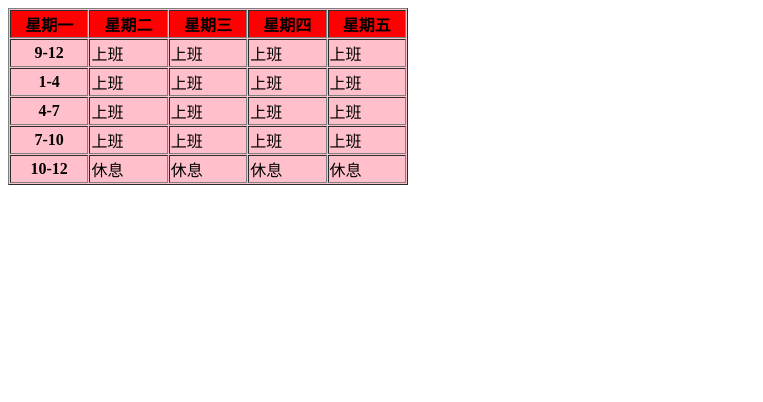
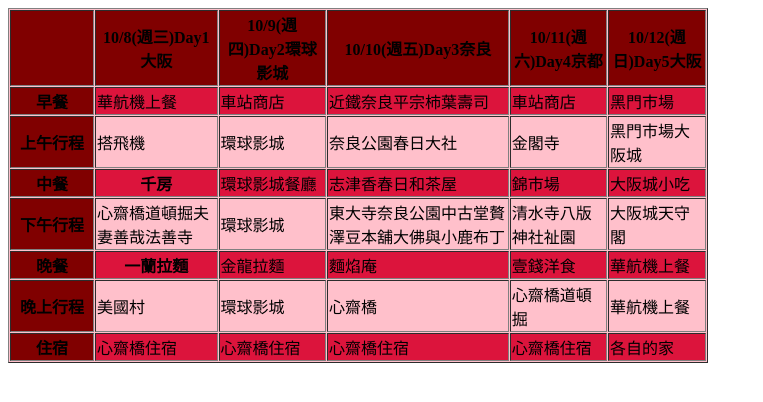
Before and after one commit to kellylovehappy0326/kellylovehappy0326.github.io, a plain HTML site: page table.html in a window 1280 px wide. Shown: the whole page, without its empty margins (0-763 px from the left). Drawn offline with Linux system fonts and the light colour scheme.

Commit message:
homework2

```diff
--- a/table.html
+++ b/table.html
@@ -15,48 +15,71 @@
 </head>
 
 <body>
-    <table width="400" border "1" cellpassing="10" cellspacing="1" bgcolor="pink">
-        <tr bgcolor="red">
-            <th>星期一</th>
-            <th>星期二</th>
-            <th>星期三</th>
-            <th>星期四</th>
-            <th>星期五</th>
+    <table width="700" border "1" cellpassing="10" cellspacing="1" bgcolor="pink">
+        <tr bgcolor="#800000">
+		    <th width="80">  </th>
+            <th style:font color="blue">10/8(週三)Day1大阪</th>
+            <th>10/9(週四)Day2環球影城</th>
+            <th>10/10(週五)Day3奈良</th>
+            <th>10/11(週六)Day4京都</th>
+            <th>10/12(週日)Day5大阪</th>
         </tr>
         <tr>
-            <th>9-12</th>
-            <td>上班</td>
-            <td>上班</td>
-            <td>上班</td>
-            <td>上班</td>
+            <th bgcolor="#800000">早餐</th>
+            <td bgcolor="#DC143C">華航機上餐</td>
+            <td bgcolor="#DC143C">車站商店</td>
+            <td bgcolor="#DC143C">近鐵奈良平宗柿葉壽司</td>
+            <td bgcolor="#DC143C">車站商店</td>
+			<td bgcolor="#DC143C">黑門市場</td>
         </tr>
         <tr>
-            <th>1-4</th>
-            <td>上班</td>
-            <td>上班</td>
-            <td>上班</td>
-            <td>上班</td>
+            <th bgcolor="#800000">上午行程</th>
+            <td>搭飛機</td>
+            <td>環球影城</td>
+            <td>奈良公園春日大社</td>
+            <td>金閣寺</td>
+			 <td>黑門市場大阪城</td>
         </tr>
         <tr>
-            <th>4-7</th>
-            <td>上班</td>
-            <td>上班</td>
-            <td>上班</td>
-            <td>上班</td>
+		    <th bgcolor="#800000">中餐</th>
+            <th bgcolor="#DC143C">千房</th>
+            <td bgcolor="#DC143C">環球影城餐廳</td>
+            <td bgcolor="#DC143C">志津香春日和茶屋</td>
+            <td bgcolor="#DC143C">錦市場</td>
+            <td bgcolor="#DC143C">大阪城小吃</td>
+
         </tr>
         <tr>
-            <th>7-10</th>
-            <td>上班</td>
-            <td>上班</td>
-            <td>上班</td>
-            <td>上班</td>
+            <th bgcolor="#800000">下午行程</th>
+            <td>心齋橋道頓掘夫妻善哉法善寺</td>
+            <td>環球影城</td>
+            <td>東大寺奈良公園中古堂贅澤豆本舖大佛與小鹿布丁</td>
+             <td>清水寺八版神社祉園</td>
+			 <td>大阪城天守閣</td>
         </tr>
         <tr>
-            <th>10-12</th>
-            <td>休息</td>
-            <td>休息</td>
-            <td>休息</td>
-            <td>休息</td>
+		    <th bgcolor="#800000">晚餐</th>
+            <th bgcolor="#DC143C">一蘭拉麵</th>
+            <td bgcolor="#DC143C">金龍拉麵</td>
+            <td bgcolor="#DC143C">麵焰庵</td>
+            <td bgcolor="#DC143C">壹錢洋食</td>
+            <td bgcolor="#DC143C">華航機上餐</td>
+        </tr>
+		<tr>
+            <th bgcolor="#800000">晚上行程</th>
+            <td>美國村</td>
+            <td>環球影城</td>
+            <td>心齋橋</td>
+             <td>心齋橋道頓掘</td>
+			<td>華航機上餐</td>
+        </tr>
+		<tr>
+            <th bgcolor="#800000">住宿</th>
+            <td bgcolor="#DC143C">心齋橋住宿</td>
+            <td bgcolor="#DC143C">心齋橋住宿</td>
+            <td bgcolor="#DC143C">心齋橋住宿</td>
+            <td bgcolor="#DC143C">心齋橋住宿</td>
+			<td bgcolor="#DC143C">各自的家</td>
         </tr>
     </table>
 </body>
```
Also changed, not shown: index.html (+2 -1 lines), images/homework.jpg (added).
